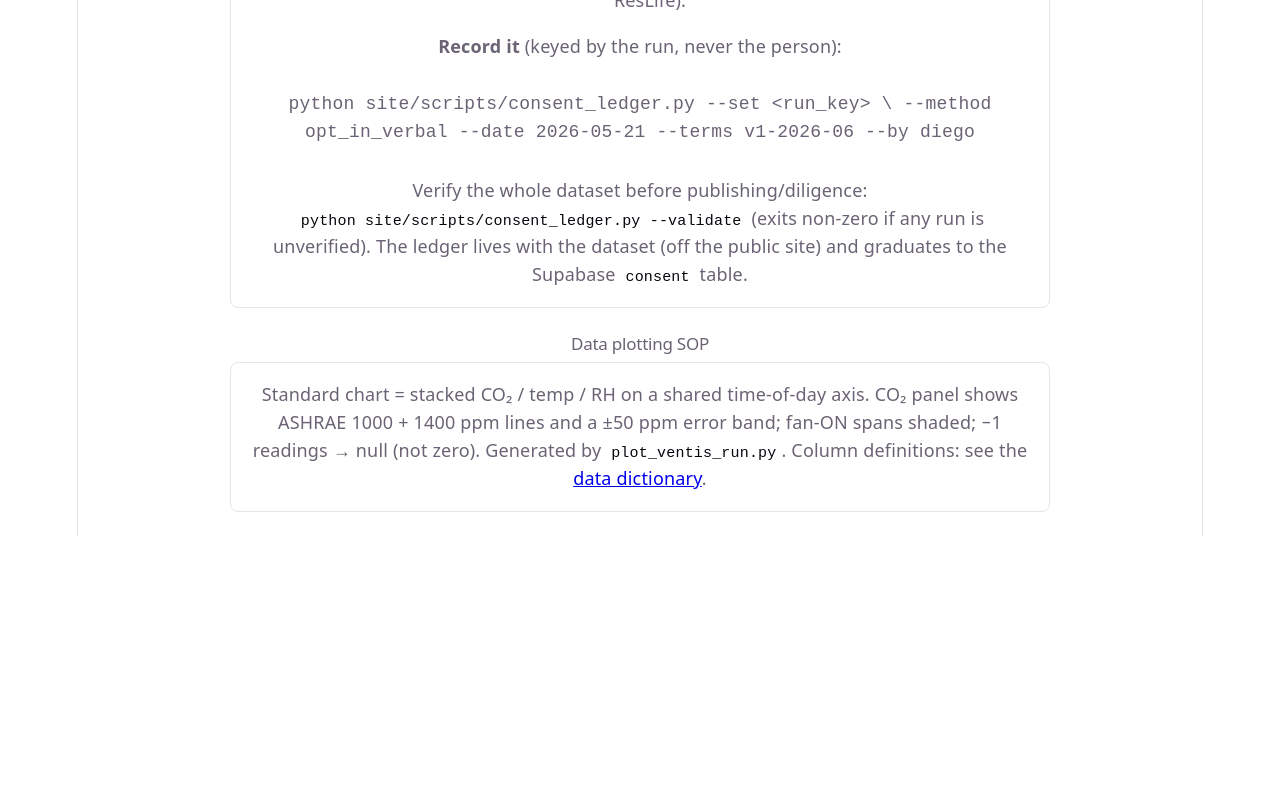
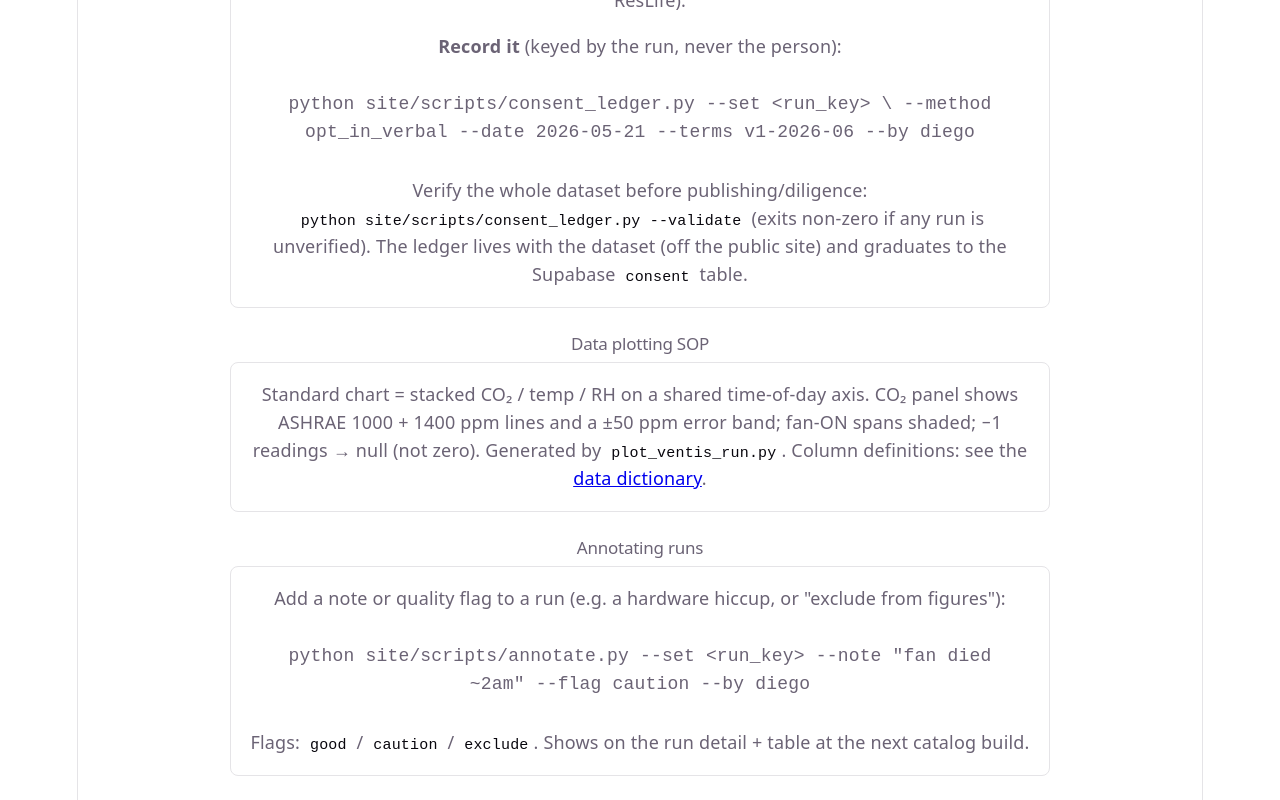
Before and after one commit to dturru/Ventis, a React (Vite) app in the folder library/: page /operations in a window 1280 px wide. Shown: the part 1190-1990 px from the top of the page. Before the commit the page ends 1726 px from the top, so only its background shows below. Built offline with nearby package versions, Linux system fonts and the light colour scheme; the HTML template or start-up script is replaced by a standard one.

Commit message:
docs(annotations): annotate CLI in Operations SOP

```diff
--- a/library/src/components/OperationsPage.tsx
+++ b/library/src/components/OperationsPage.tsx
@@ -82,6 +82,16 @@ python site/scripts/consent_ledger.py --set &lt;run_key&gt; \
         Generated by <code style={code}>plot_ventis_run.py</code>. Column definitions: see the{" "}
         <Link to="/about">data dictionary</Link>.
       </div>
+
+      <h2 style={h2}>Annotating runs</h2>
+      <div style={card}>
+        Add a note or quality flag to a run (e.g. a hardware hiccup, or "exclude from figures"):
+        <pre style={{ ...code, display: "block", padding: 12, whiteSpace: "pre-wrap" }}>
+python site/scripts/annotate.py --set &lt;run_key&gt; --note "fan died ~2am" --flag caution --by diego
+        </pre>
+        Flags: <code style={code}>good</code> / <code style={code}>caution</code> /{" "}
+        <code style={code}>exclude</code>. Shows on the run detail + table at the next catalog build.
+      </div>
     </div>
   );
 }
```
